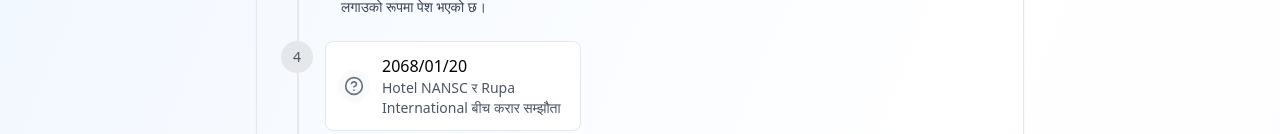
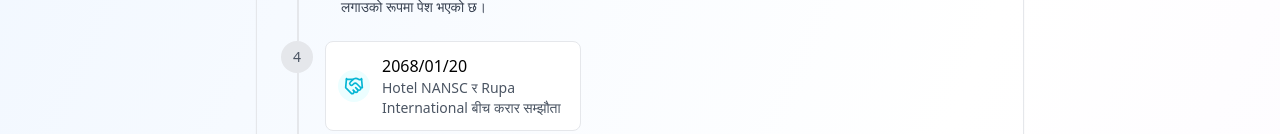
Before and after one commit to ShivaPrasadAcharya/exptimeline.git.io, a React (Vite) app: page / in a window 1280 px wide. Shown: the part 666-800 px from the top of the page. Built offline with nearby package versions, Linux system fonts and the light colour scheme.

Commit message:
Update CategoryIcon.jsx

```diff
--- a/src/components/timeline/CategoryIcon.jsx
+++ b/src/components/timeline/CategoryIcon.jsx
@@ -13,7 +13,17 @@ import {
   Building2,
   FileWarning,
   Scroll,
-  Heart
+  Heart,
+  Handshake,
+  Clock,
+  Ban,
+  Folder,
+  Shield,
+  UserX,
+  Gavel,
+  FileSearch,
+  MessageSquare,
+  FileLock2
 } from 'lucide-react';
 
 const CategoryIcon = ({ category }) => {
@@ -21,6 +31,7 @@ const CategoryIcon = ({ category }) => {
 
   const getIconStyle = () => {
     switch (category) {
+      // Existing categories
       case 'namaskar':
         return {
           icon: HeartHandshake,
@@ -29,67 +40,129 @@ const CategoryIcon = ({ category }) => {
         };
       case 'casino':
         return {
-          icon: CircleDollarSign, // Money/casino icon
+          icon: CircleDollarSign,
           color: 'text-green-500',
           bgColor: 'bg-green-50'
         };
       case 'contract':
         return {
-          icon: FileSignature, // Document signing icon
+          icon: FileSignature,
           color: 'text-blue-500',
           bgColor: 'bg-blue-50'
         };
       case 'court':
         return {
-          icon: Scale, // Justice scale icon
+          icon: Scale,
           color: 'text-purple-500',
           bgColor: 'bg-purple-50'
         };
       case 'circular':
         return {
-          icon: Scroll, // Official document/circular icon
+          icon: Scroll,
           color: 'text-amber-500',
           bgColor: 'bg-amber-50'
         };
-      case 'police':
+      case 'closeddoor':
         return {
-          icon: Building2, // Police station/official building icon
+          icon: Building2,
           color: 'text-slate-500',
           bgColor: 'bg-slate-50'
         };
       case 'notification':
         return {
-          icon: Bell, // Notification bell icon
+          icon: Bell,
           color: 'text-orange-500',
           bgColor: 'bg-orange-50'
         };
-      case 'review':
+      case 'complaint':
         return {
-          icon: FileText, // Document review icon
+          icon: FileWarning,
+          color: 'text-red-500',
+          bgColor: 'bg-red-50'
+        };
+      case 'complaint2':
+        return {
+          icon: Files,
           color: 'text-indigo-500',
           bgColor: 'bg-indigo-50'
         };
-      case 'complaint':
-        return {
-          icon: FileWarning, // Warning document icon
-          color: 'text-red-500',
-          bgColor: 'bg-red-50'
-        };
       case 'brokenheart':
         return {
-          icon: Heart, // Heart icon for broken agreements
+          icon: Heart,
           color: 'text-rose-500',
           bgColor: 'bg-rose-50'
         };
       case 'conflict':
         return {
-          icon: AlertTriangle, // Warning/conflict icon
+          icon: AlertTriangle,
           color: 'text-amber-500',
           bgColor: 'bg-amber-50'
         };
+
+      // New legal timeline specific categories
+      case 'subcontract':
+        return {
+          icon: Handshake, // Agreement between parties
+          color: 'text-cyan-500',
+          bgColor: 'bg-cyan-50'
+        };
+      case 'deadline':
+        return {
+          icon: Clock, // Time-sensitive matters
+          color: 'text-yellow-500',
+          bgColor: 'bg-yellow-50'
+        };
+      case 'termination':
+        return {
+          icon: Ban, // Contract termination
+          color: 'text-red-600',
+          bgColor: 'bg-red-50'
+        };
+      case 'documentation':
+        return {
+          icon: Folder, // Legal documentation
+          color: 'text-blue-600',
+          bgColor: 'bg-blue-50'
+        };
+      case 'compliance':
+        return {
+          icon: Shield, // Regulatory compliance
+          color: 'text-green-600',
+          bgColor: 'bg-green-50'
+        };
+      case 'breach':
+        return {
+          icon: UserX, // Contract breach
+          color: 'text-red-500',
+          bgColor: 'bg-red-50'
+        };
+      case 'judgment':
+        return {
+          icon: Gavel, // Court judgment
+          color: 'text-purple-600',
+          bgColor: 'bg-purple-50'
+        };
+      case 'investigation':
+        return {
+          icon: FileSearch, // Legal investigation
+          color: 'text-indigo-600',
+          bgColor: 'bg-indigo-50'
+        };
+      case 'mediation':
+        return {
+          icon: MessageSquare, // Dispute mediation
+          color: 'text-teal-500',
+          bgColor: 'bg-teal-50'
+        };
+      case 'confidential':
+        return {
+          icon: FileLock2, // Confidential documents
+          color: 'text-slate-600',
+          bgColor: 'bg-slate-50'
+        };
       case 'none':
         return {
-          icon: Files, // Generic files icon
+          icon: Files,
           color: 'text-gray-500',
           bgColor: 'bg-gray-50'
         };
```
